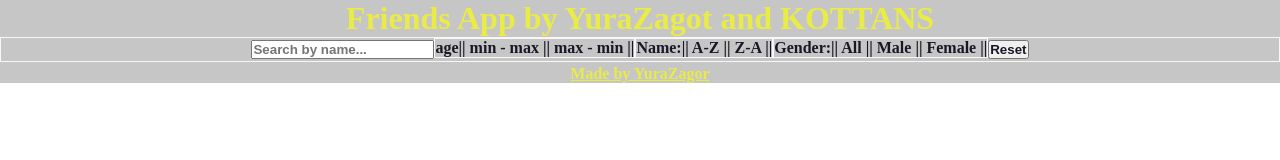
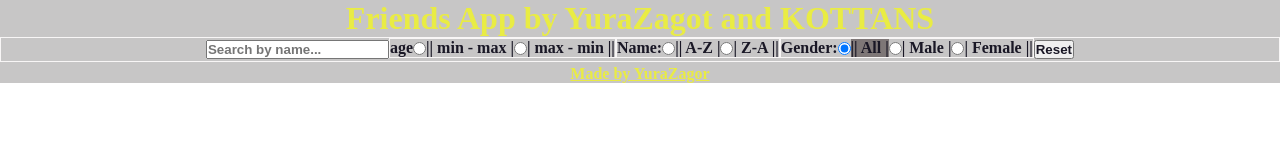
Before and after one commit to YuraZagor/friendsApp, a plain HTML site: page index.html in a window 1280 px wide. Drawn offline with Linux system fonts and the light colour scheme; no server answers.

Commit message:
inputs for age and AZZA uncheck need solving

```diff
--- a/index.html
+++ b/index.html
@@ -12,7 +12,7 @@
 
 		<nav class="sorting-container">
 			<form action="#" class="form">
-				<input type="search" class="main-search" id="user-names" placeholder="Search by name..." autocomplete="off">
+				<input type="search" class="main-search" id="user--names" placeholder="Search by name..." autocomplete="off">
 				<div div class="age--sorting">
 					<p class="sort-title">age</p>
 					<input type="radio" id="ageUp" name="filters" value="ageUp" class="checkbox--icon" />
@@ -30,11 +30,11 @@
 				</div>
 				<div class="gender--sorting">
 					<p class="sort-title">Gender:</p>
-					<input type="radio" id="sex--any" name="gender--filter" value="all" class="checkbox--icon"  />
+					<input type="radio" id="sex--any" name="gender--filter" value="all" class="checkbox--icon gender" checked />
 					<label for="sex--any"> <p class="signiture">|| All |</p> </label>
-					<input type="radio" id="male" name="gender--filter" value="male" class="checkbox--icon" />
+					<input type="radio" id="male" name="gender--filter" value="male" class="checkbox--icon gender" />
 					<label for="male"> <p class="signiture">| Male |</p> </label>
-					<input type="radio" id="female" name="gender--filter" value="female" class="checkbox--icon" />
+					<input type="radio" id="female" name="gender--filter" value="female" class="checkbox--icon gender" />
 					<label for="female"> <p class="signiture">| Female ||</p> </label>
 				</div>
 				<input class="reset--button" type="submit" value="Reset">
--- a/script.js
+++ b/script.js
@@ -10,7 +10,7 @@ document.addEventListener('DOMContentLoaded', () => {
 
 const fetchUsers = async () => {
 
-  for (let i = 0; i < 5; i++) {
+
     try {
       const response = await fetch(url);
       if (!response.ok) {
@@ -23,7 +23,6 @@ const fetchUsers = async () => {
     } catch (e) {
       console.error(e);
     }
-  }
 };
 
 const initApp = async () => {
@@ -92,11 +91,10 @@ function filterByGender(data, id) {
   if (id === 'male') {
     return data.filter((user) => user.gender === 'male');
   }
-
   return data;
 }
 
-const searchInput = document.querySelector('#user-names');
+const searchInput = document.querySelector('#user--names');
 const searchByUserName = (data) => {
   newUsers = [...data];
   searchInput.addEventListener('input', () => {
@@ -115,10 +113,9 @@ const resetUsers = (data) => {
   document.querySelector('.reset--button').addEventListener('click', (e) => {
     e.preventDefault();
     fillCardContainer(data);
-	 searchInput.value = ''
+	 searchInput.value = '';
 
+   document.getElementById('sex--any').checked = true
+  });
 
-
-
-  });
 };
--- a/style.css
+++ b/style.css
@@ -76,12 +76,12 @@
 	padding: 0 5px 0 5px;
 }
 
-.checkbox--icon {
+/* .checkbox--icon {
 	position: absolute;
 	-webkit-appearance: none;
 	-moz-appearance: none;
 	appearance: none;
-}
+} */
 .checkbox--icon:checked + label {
 	background-color: rgb(126, 119, 119);
 	color: white;
```
